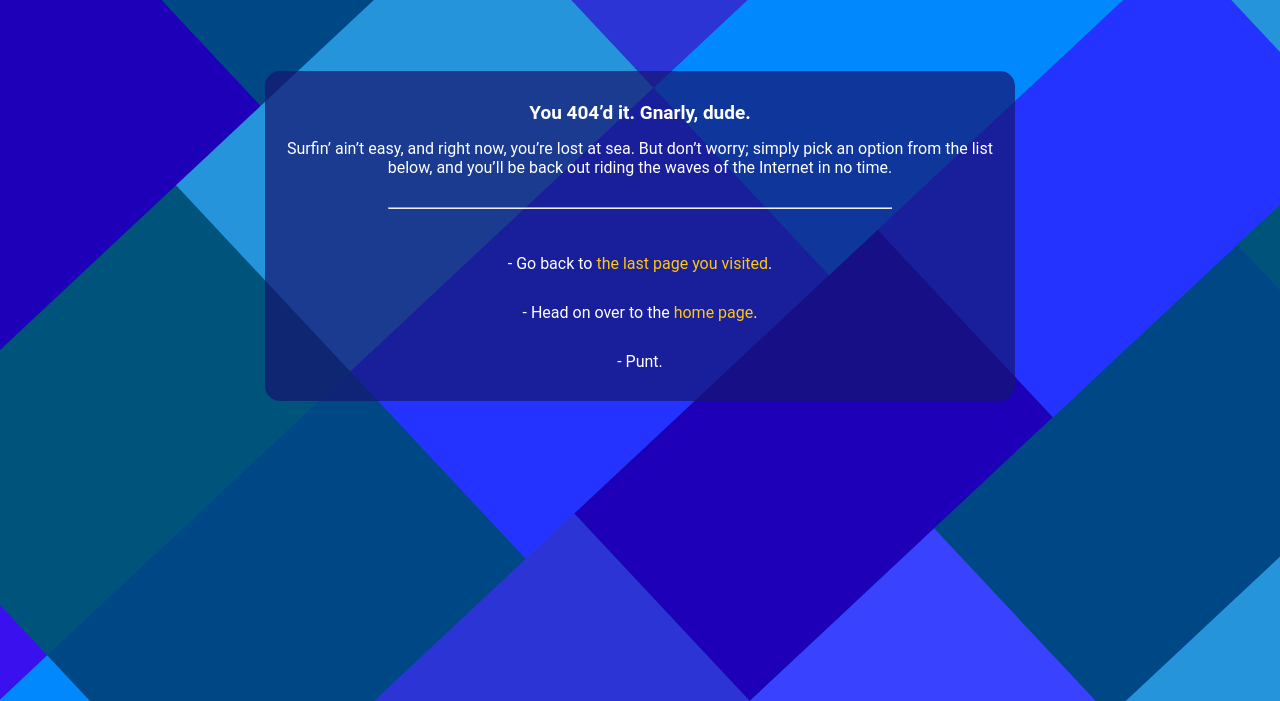
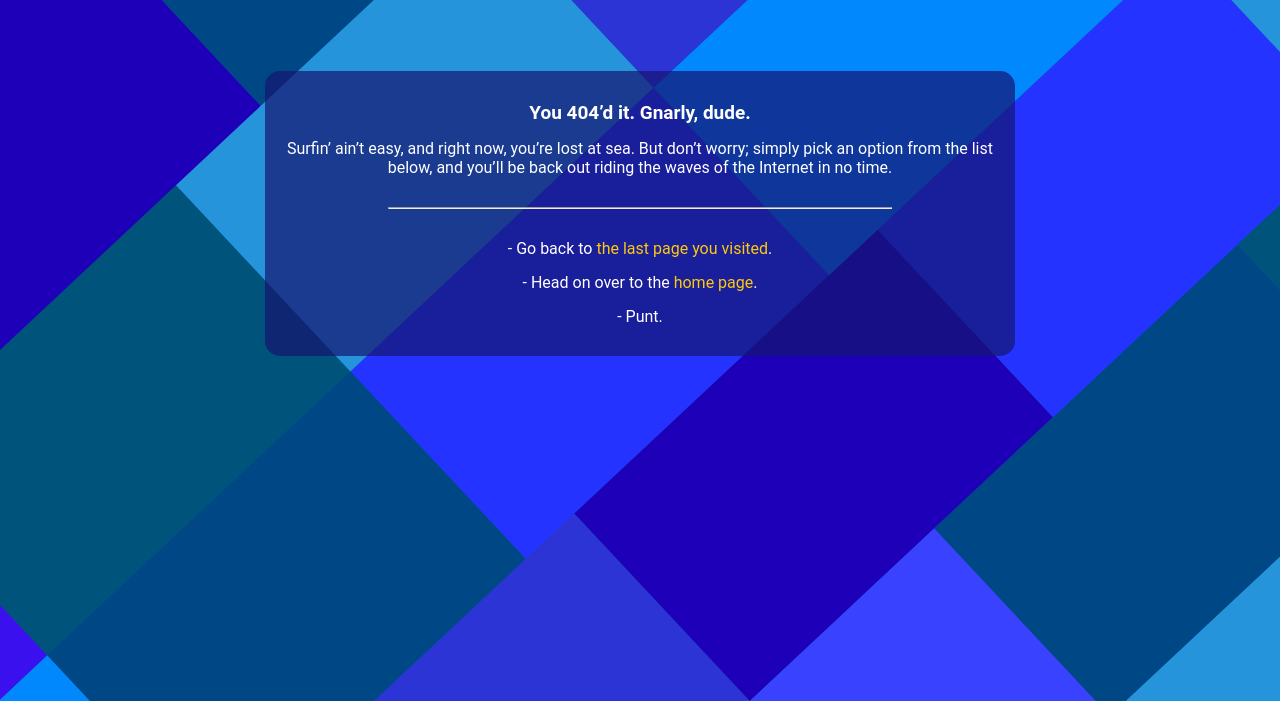
Before and after one commit to samuel-ak47/lionplayz.github.io, a plain HTML site: page pages/error/404/404.html in a window 1280 px wide. Shown: the part 99-800 px from the top of the page. Drawn offline with nearby package versions, Linux system fonts and the light colour scheme.

Commit message:
small changes

```diff
--- a/pages/error/404/404.html
+++ b/pages/error/404/404.html
@@ -129,7 +129,9 @@
 
 
 <style>
-  .holder {
+
+
+.holder {
   padding-top: 7rem;
   padding-bottom: 7rem;
   width: auto;
@@ -160,7 +162,7 @@
 }
 
 .error_fix {
-  padding: 1.5rem;
+  padding-bottom: 1.5rem;
   font-size: 80%;
 }
 
@@ -171,6 +173,8 @@
   width: 70%;
   margin: 3rem auto 3rem auto;
 }
+
+
 </style>
 
 
```
Also changed, not shown: pages/error/unknown/unknown.html (+6 -2 lines), 1 other file.
